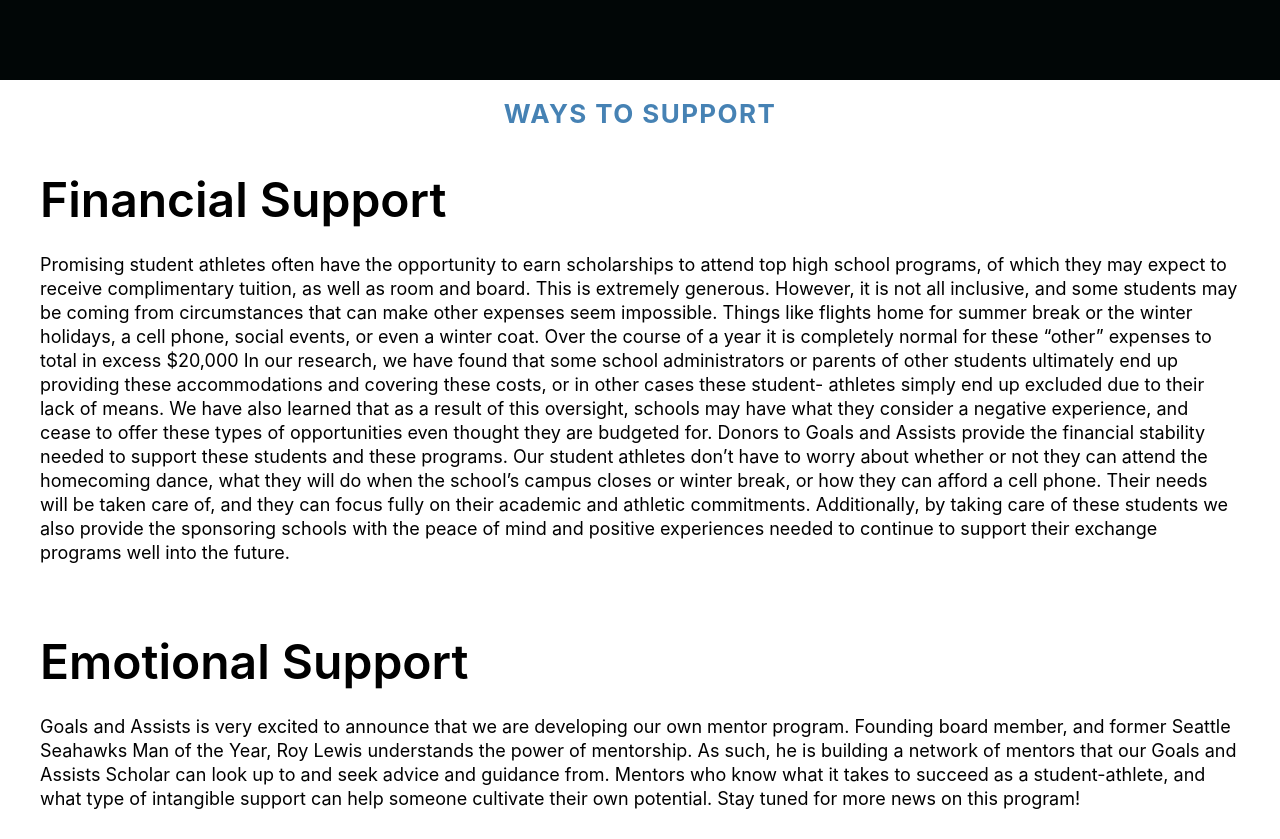
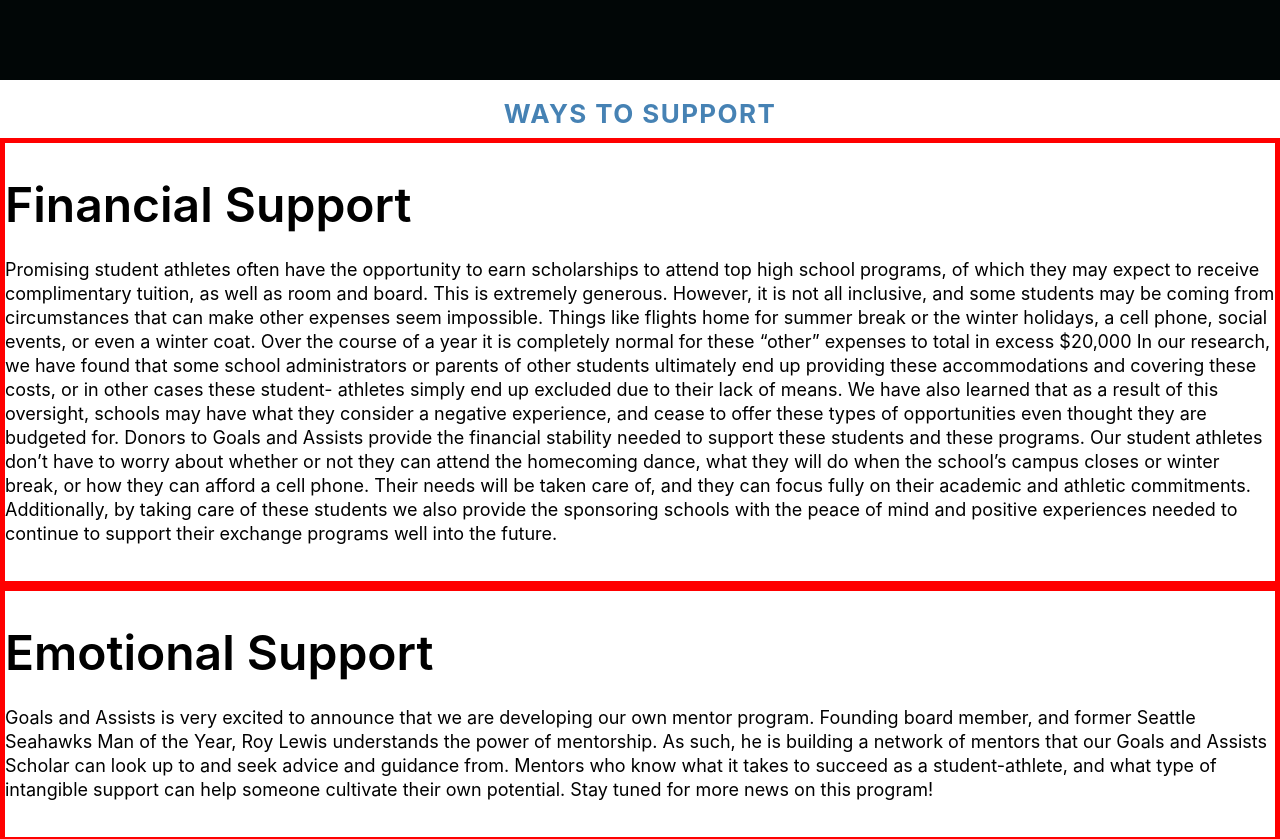
Before and after one commit to Goals-and-Assists/Goals-and-Assists, a React (Create React App) app: page / in a window 1280 px wide. Shown: the part 2420-3259 px from the top of the page. Built offline with nearby package versions, Linux system fonts and the light colour scheme.

Commit message:
change TextWrapper in SupportElements

```diff
--- a/src/components/SupportItems/SupportItemsElements.js
+++ b/src/components/SupportItems/SupportItemsElements.js
@@ -19,14 +19,12 @@
     margin-right: auto;
     margin-left: auto;
     padding: 0 24px;
-    justify-content: center;
-    border: 5px solid red; */
-
-    /* border: 5px solid blue; */
+    justify-content: center; */
+    border: 5px solid red;
 `
 
 export const TextWrapper = styled.div`
-    width: 1200px;
+    width: 100%;
 `
 export const Heading = styled.h1`
     margin-bottom: 24px;
```
